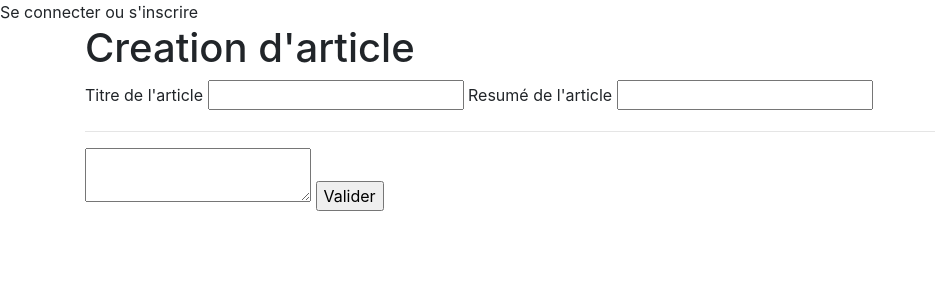
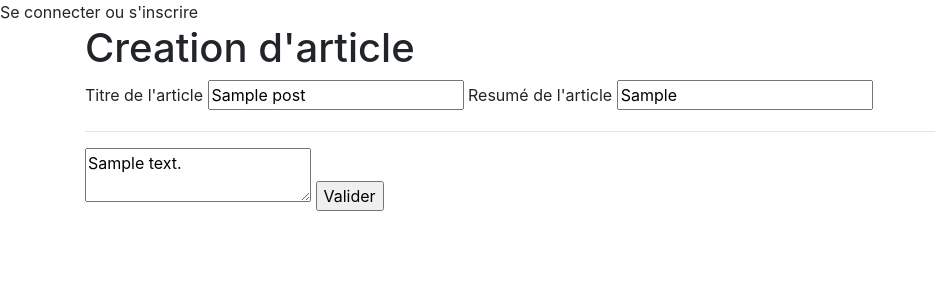
Before and after one commit to Omen-Brzk/Alaska, a PHP site: template view/backend/post-add.php in a window 1280 px wide. Shown: the top 300 px of the page, without its empty margins (0-935 px from the left). Run offline with PHP 8.4, Linux system fonts and the light colour scheme; the template is opened without the code that fills it: most values are stand-ins (such as "Sample title", 1, 10 or a date in 2020); some libraries are stand-ins or nearby versions.

Commit message:
Add regex for XSS injections
Also add remember post content values

```diff
--- a/view/backend/post-add.php
+++ b/view/backend/post-add.php
@@ -10,7 +10,6 @@
 
 <?php ob_start() ?>
 
-
 <div class="container">
 
 <div>
@@ -18,15 +17,16 @@
 </div>
 
     <form method="post">
-        <label for="postRecap">Titre de l'article</label> <input type="text" name="title">
-        <label for="postRecap">Resumé de l'article</label> <input type="text" name="postRecap">
+        <label for="postRecap">Titre de l'article</label> <input type="text" name="title" value="<?= isset($post) ? $post->getTitle() : '' ?>">
+        <label for="postRecap">Resumé de l'article</label> <input type="text" name="postRecap" value="<?= isset($post) ? $post->getPostRecap() : '' ?>">
         <hr>
-        <textarea id="tinymce-editor" name="content"></textarea>
+        <textarea id="tinymce-editor" name="content"><?= isset($post) ? $post->getContent() : '' ?></textarea>
         <input type="submit" value="Valider">
     </form>
 
 </div>
 
+<?= isset($message) ? $message : '' ?>
 
 
 
```
Also changed, not shown: controller/adminController.php (+9 -3 lines).
